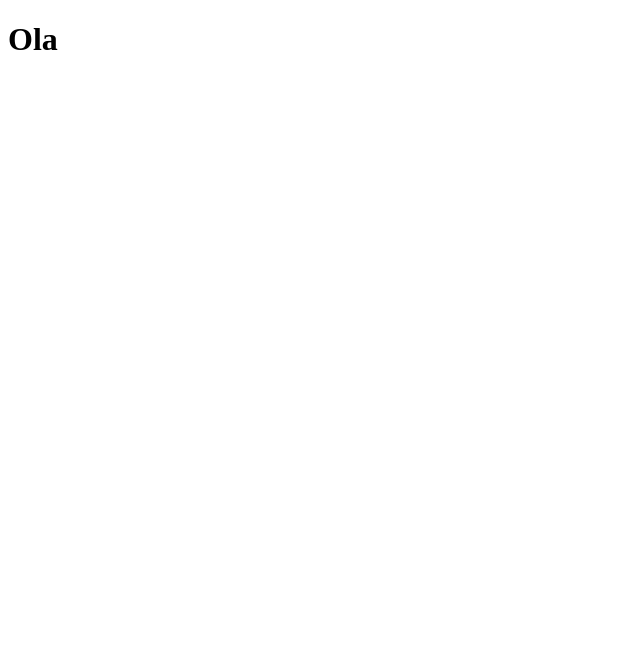
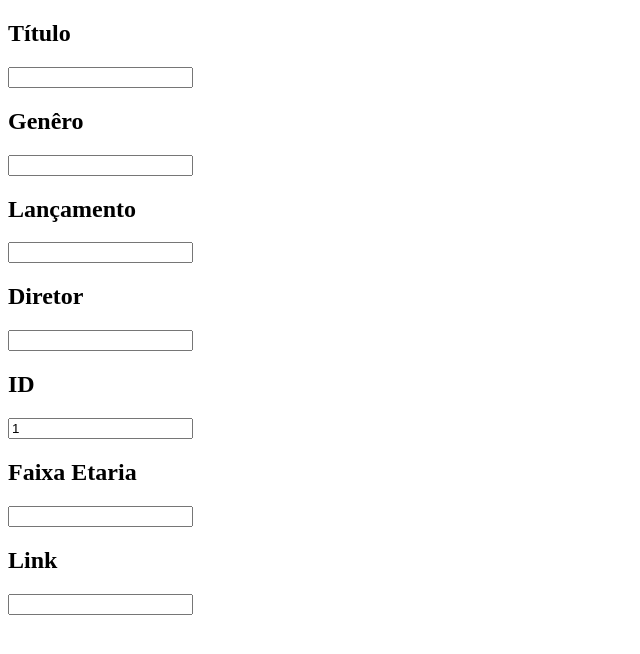
Before and after one commit to Luaranet/ProjetoFinal_Marcelino, a React (Vite) app: page /cadastro in a window 1280 px wide. Shown: the top 654 px of the page, without its empty margins (0-640 px from the left). Built offline with nearby package versions, Linux system fonts and the light colour scheme.

Commit message:
commit
fiz o formulário

```diff
--- a/src/Cadastro/Cadastro.jsx
+++ b/src/Cadastro/Cadastro.jsx
@@ -34,7 +34,43 @@ const [titulo, setTitulo] = useState("");
         }
 
         return(
-            <h1>Ola</h1>
+            <div className="layout">
+                <div className="botao">
+                    <form className="form"  onSubmit={salvar}>
+
+                        <h2>Título</h2>
+                        <input value={titulo}
+                            onChange={(e) => setTitulo(e.target.value)} />
+
+                        <h2>Genêro</h2>
+                        <input value={genero}
+                            onChange={(e) => setGenero(e.target.value)} />
+
+                        <h2>Lançamento</h2>
+                        <input value={lançamento}
+                            onChange={(e) => setLançamento(e.target.value)} />
+
+                        <h2>Diretor</h2>
+                        <input value={diretor}
+                            onChange={(e) => setDiretor(e.target.value)} />
+
+                        <h2>ID</h2>
+                        <input value={id}
+                            onChange={(e) => setId(e.target.value)} />
+
+                        <h2>Faixa Etaria</h2>
+                        <input value={faixaEtaria}
+                            onChange={(e) => setFaixaEtaria(e.target.value)} />
+
+                        <h2>Link</h2>
+                        <input value={link}
+                            onChange={(e) => setLink(e.target.value)} />
+
+
+
+                    </form>
+                </div>
+            </div>
         );
 
     }
```
